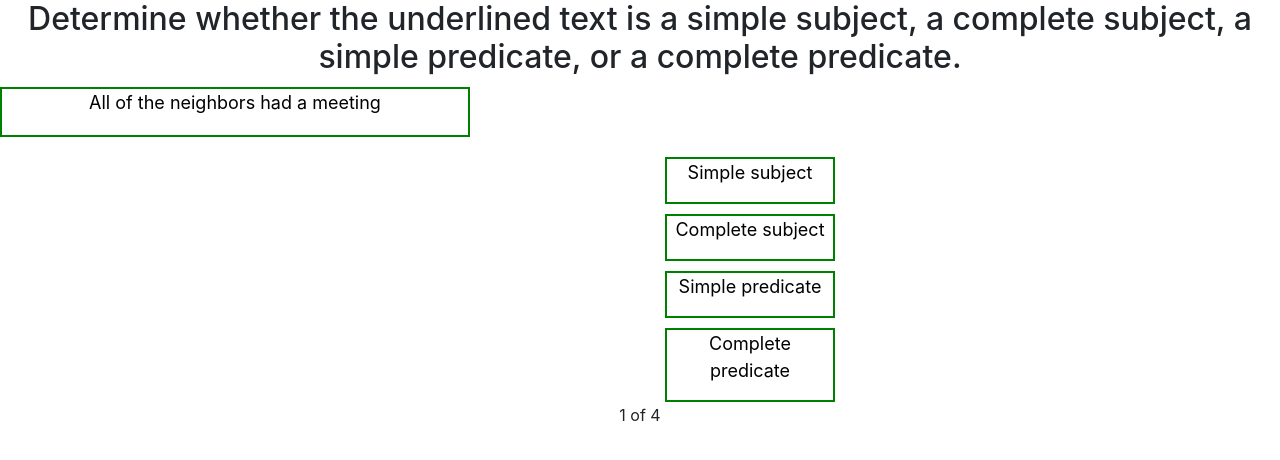
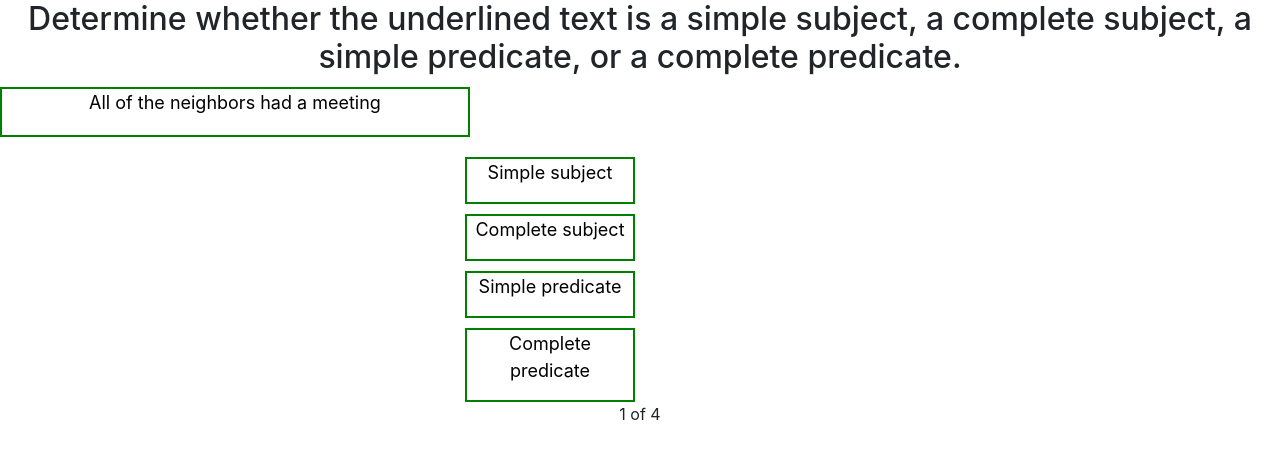
Before and after one commit to Nannapaneni/HTML-Tutorials, a website: page Example1/index.html in a window 1280 px wide. Drawn offline with nearby package versions, Linux system fonts and the light colour scheme.

Commit message:
ERROR FIXES

```diff
--- a/Example1/index.css
+++ b/Example1/index.css
@@ -18,7 +18,6 @@ body {
   }
   .option{
     margin-top: 10px;
-    margin-left: 200px;
     border: 2px solid green;
     width: 170px;
     background: #FFF;
--- a/Example1/index.html
+++ b/Example1/index.html
@@ -41,8 +41,10 @@
               </div>
 
             </div>
+            <div class="col-lg-4"></div>
+
           </div>
-          <div class="col-lg-4"></div>
+
         </div>
 
   </main>
```
Lines whose indentation alone changed are shown as unchanged.
